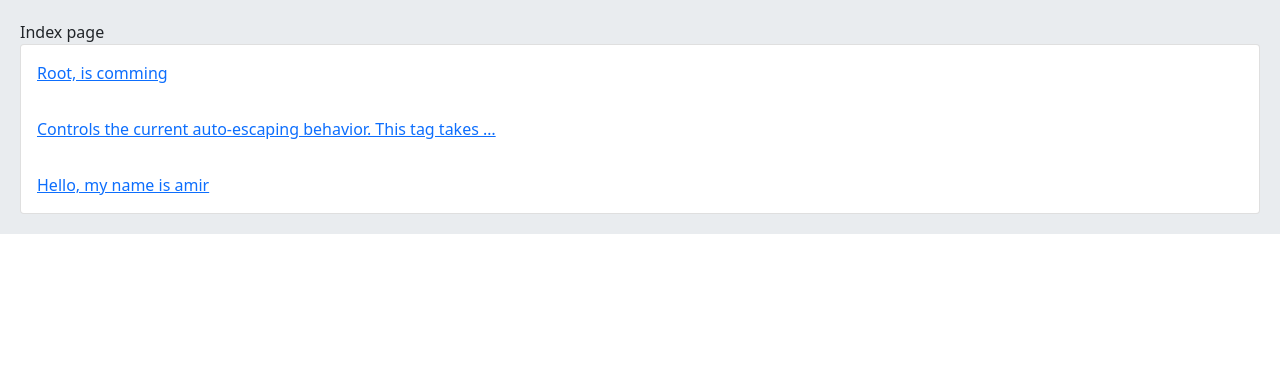
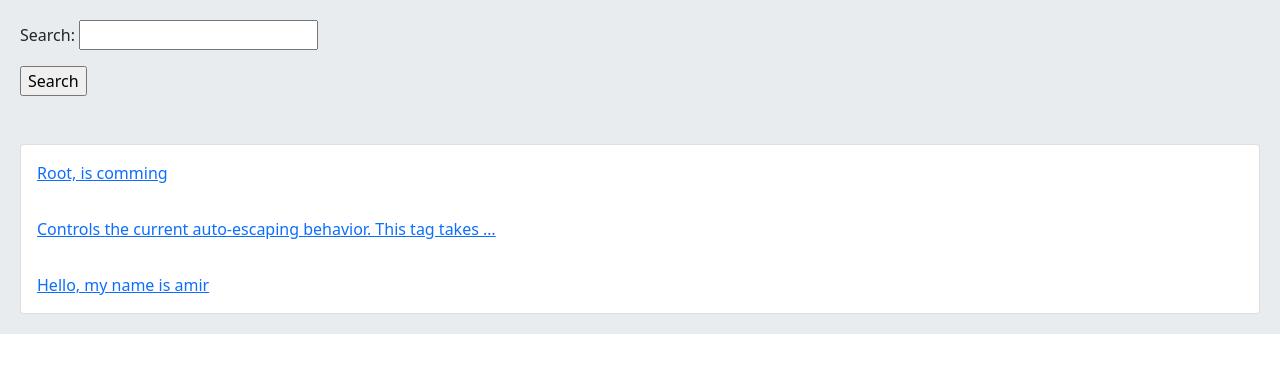
Before and after one commit to amirbigg/django-social-network, a Django app: page / in a window 1280 px wide. Shown: the part 56-429 px from the top of the page. Run offline with Django 4.2, Linux system fonts and the light colour scheme; data comes from the database, SQL or seed files in the repository.

Commit message:
add ep40

```diff
--- a/home/forms.py
+++ b/home/forms.py
@@ -21,3 +21,7 @@ class CommentReplyForm(forms.ModelForm):
 	class Meta:
 		model = Comment
 		fields = ('body',)
+
+
+class PostSearchForm(forms.Form):
+	search = forms.CharField()
--- a/home/templates/home/index.html
+++ b/home/templates/home/index.html
@@ -1,7 +1,11 @@
 {% extends 'base.html' %}
 
 {% block content %}
-    Index page
+
+    <form action="" method="get">
+        {{ form.as_p }}
+        <input type="submit" value="Search">
+    </form><br/><br/>
 
     <div class="card">
         {% for post in posts %}
--- a/home/views.py
+++ b/home/views.py
@@ -3,16 +3,20 @@ from django.views import View
 from .models import Post, Comment, Vote
 from django.contrib.auth.mixins import LoginRequiredMixin
 from django.contrib import messages
-from .forms import PostCreateUpdateForm, CommentCreateForm, CommentReplyForm
+from .forms import PostCreateUpdateForm, CommentCreateForm, CommentReplyForm, PostSearchForm
 from django.utils.text import slugify
 from django.contrib.auth.decorators import login_required
 from django.utils.decorators import method_decorator
 
 
 class HomeView(View):
+	form_class = PostSearchForm
+
 	def get(self, request):
 		posts = Post.objects.all()
-		return render(request, 'home/index.html', {'posts':posts})
+		if request.GET.get('search'):
+			posts = posts.filter(body__contains=request.GET['search'])
+		return render(request, 'home/index.html', {'posts':posts, 'form':self.form_class})
 
 
 class PostDetailView(View):
```
